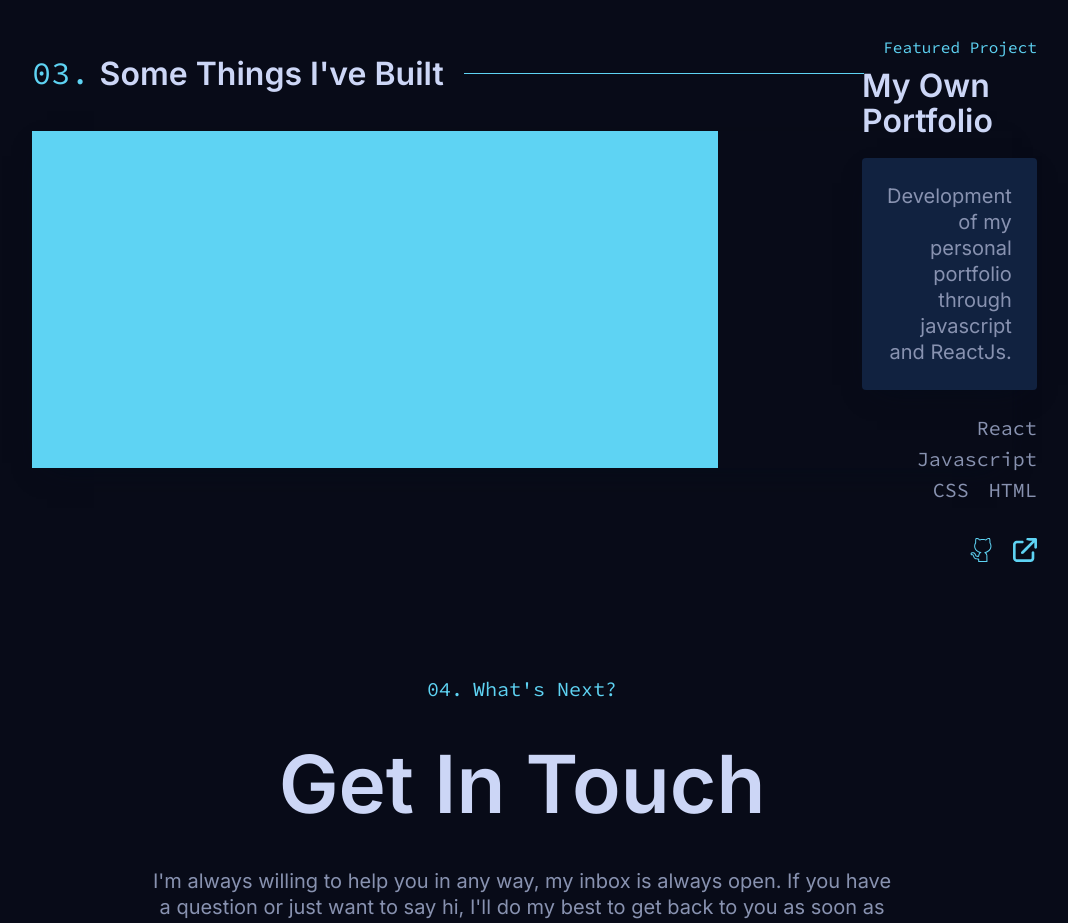
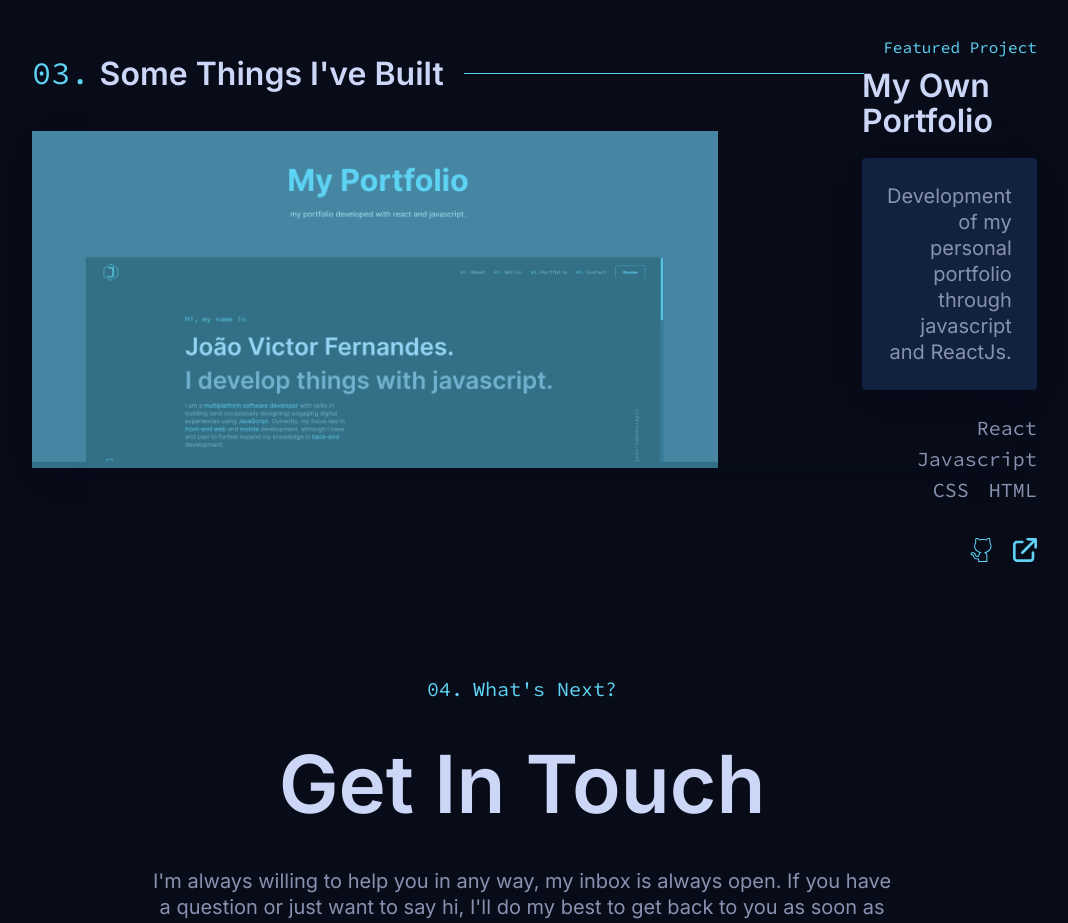
Before and after one commit to JvFern4ndes/MyPersonalWebsite, a React (Vite) app in the folder fe/: page / in a window 1280 px wide. Shown: the part 2900-3823 px from the top of the page, without its empty margins (118-1186 px from the left). Built offline with nearby package versions, Linux system fonts and the light colour scheme.

Commit message:
feat: improve portfolio section

```diff
--- a/fe/src/Pages/Portfolio/index.jsx
+++ b/fe/src/Pages/Portfolio/index.jsx
@@ -17,6 +17,7 @@ import {
   TechOfList,
   ProjectLinks,
   ProjectImage,
+  Overlay,
 } from './styles';
 
 export default function Portfolio() {
@@ -28,6 +29,7 @@ export default function Portfolio() {
           <ProjectImage>
             <Link to="/#">
               <img src={MyPortfolioImage} alt="Project 1" />
+              <Overlay />
             </Link>
           </ProjectImage>
           <ProjectContent>
--- a/fe/src/Pages/Portfolio/styles.jsx
+++ b/fe/src/Pages/Portfolio/styles.jsx
@@ -187,7 +187,7 @@ export const ProjectImage = styled.div`
   box-shadow: 0 10px 30px -15px rgba(2, 12, 27, 0.7);
   position: relative;
   z-index: 1;
-  display: block;
+  display: inline-block;
 
   a {
     width: 70%;
@@ -203,19 +203,24 @@ export const ProjectImage = styled.div`
     cursor: pointer;
     list-style: none;
 
-    :after {
-      content:'';
-      position:absolute;
-      top:0;
-      bottom:0;
-      left:0;
-      right:0;
-      background-color:#5ed3f3;
-    }
-
     img {
       max-width: 100%;
     }
+  }
+`;
+
+export const Overlay = styled.div`
+  position: absolute;
+  top: 0;
+  left: 0;
+  width: 100%;
+  height: 100%;
+  background-color: ${({ theme }) => theme.tertiaryColor};
+  opacity: 0.5;
+  transition: ease-in-out 0.5s;
+
+  :hover {
+    opacity: 0;
   }
 `;
 
```
